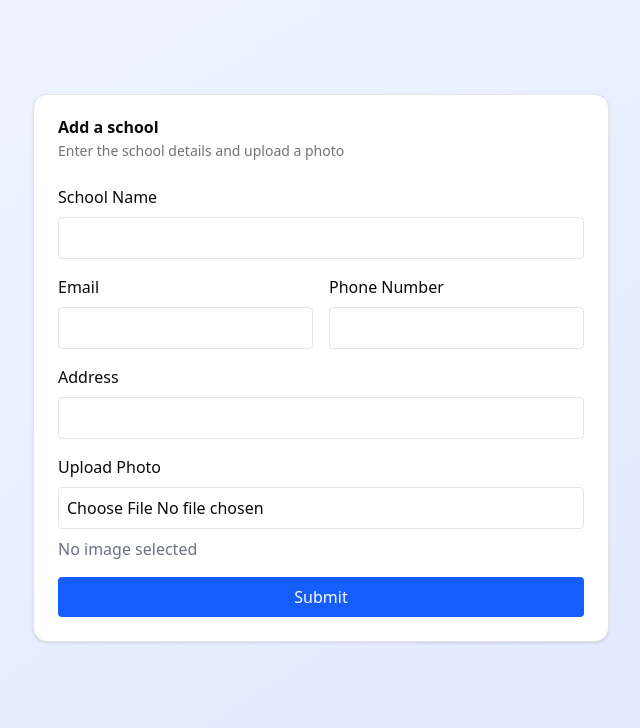
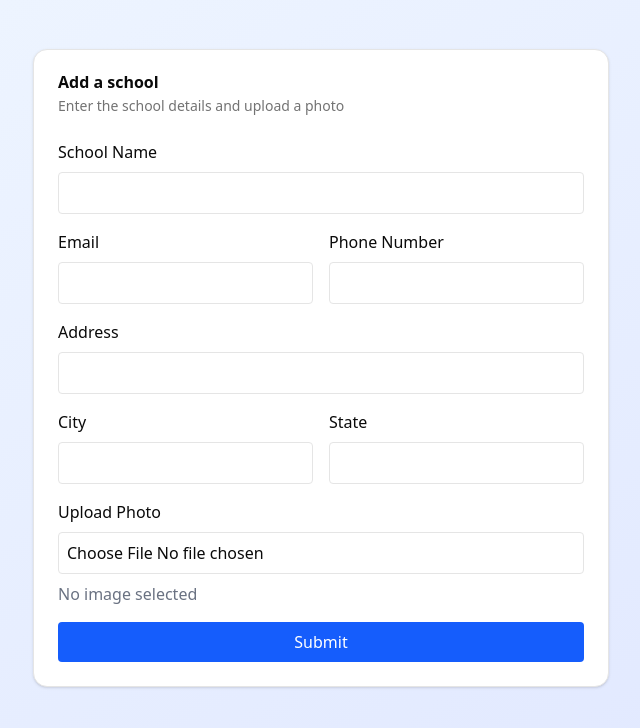
Before and after one commit to ramakrishna67/sms, a Next.js app: page /smsform in a window 1280 px wide. Shown: the top 728 px of the page, without its empty margins (319-959 px from the left). Built offline with nearby package versions, Linux system fonts and the light colour scheme; no server answers.

Commit message:
Added extra form elements

```diff
--- a/app/schooldata/page.tsx
+++ b/app/schooldata/page.tsx
@@ -51,6 +51,12 @@ export default async function SchoolData() {
                   <p>
                     <strong>Email:</strong> {s.email}
                   </p>
+                  <p>
+                    <strong>City:</strong> {s.city}
+                  </p>
+                  <p>
+                    <strong>State:</strong> {s.state}
+                  </p>
                 </CardContent>
               </div>
             </Card>
--- a/app/smsform/page.tsx
+++ b/app/smsform/page.tsx
@@ -11,12 +11,15 @@ import {
   CardTitle,
 } from "@/components/ui/card";
 import { supabase } from "@/lib/supabaseClient";
+import { CiTrophy } from "react-icons/ci";
 
 type FormData = {
   schoolName: string;
   email: string;
   phoneNumber: string;
   address: string;
+  city: string;
+  state: string;
   image: FileList;
 };
 
@@ -67,6 +70,8 @@ export default function SMSForm() {
           email: data.email,
           phone_number: data.phoneNumber,
           address: data.address,
+          city: data.city,
+          state: data.state,
           image_url: imageUrl,
         },
       ]);
@@ -76,8 +81,8 @@ export default function SMSForm() {
       alert("School added successfully!");
       reset();
       setPreview(null);
-    } catch (error) {
-      console.error("Error adding school:", error);
+    } catch (error: any) {
+      console.error("Error adding school:", error?.message || error);
       alert("Failed to add school. Please try again.");
     }
   };
@@ -174,6 +179,30 @@ export default function SMSForm() {
                 )}
               </div>
 
+              {/* City*/}
+              <div className="flex flex-col gap-2">
+                <label htmlFor="city" className="font-medium">
+                  City
+                </label>
+                <input
+                  id="city"
+                  {...register("city", { required: "City is required" })}
+                  className="border p-2 rounded"
+                />
+              </div>
+
+              {/* State*/}
+              <div className="flex flex-col gap-2">
+                <label htmlFor="state" className="font-medium">
+                  State
+                </label>
+                <input
+                  id="state"
+                  {...register("state", { required: "State is required" })}
+                  className="border p-2 rounded"
+                />
+              </div>
+
               {/* Photo Upload*/}
               <div className="flex flex-col gap-2 md:col-span-2">
                 <label htmlFor="image" className="font-medium">
```
